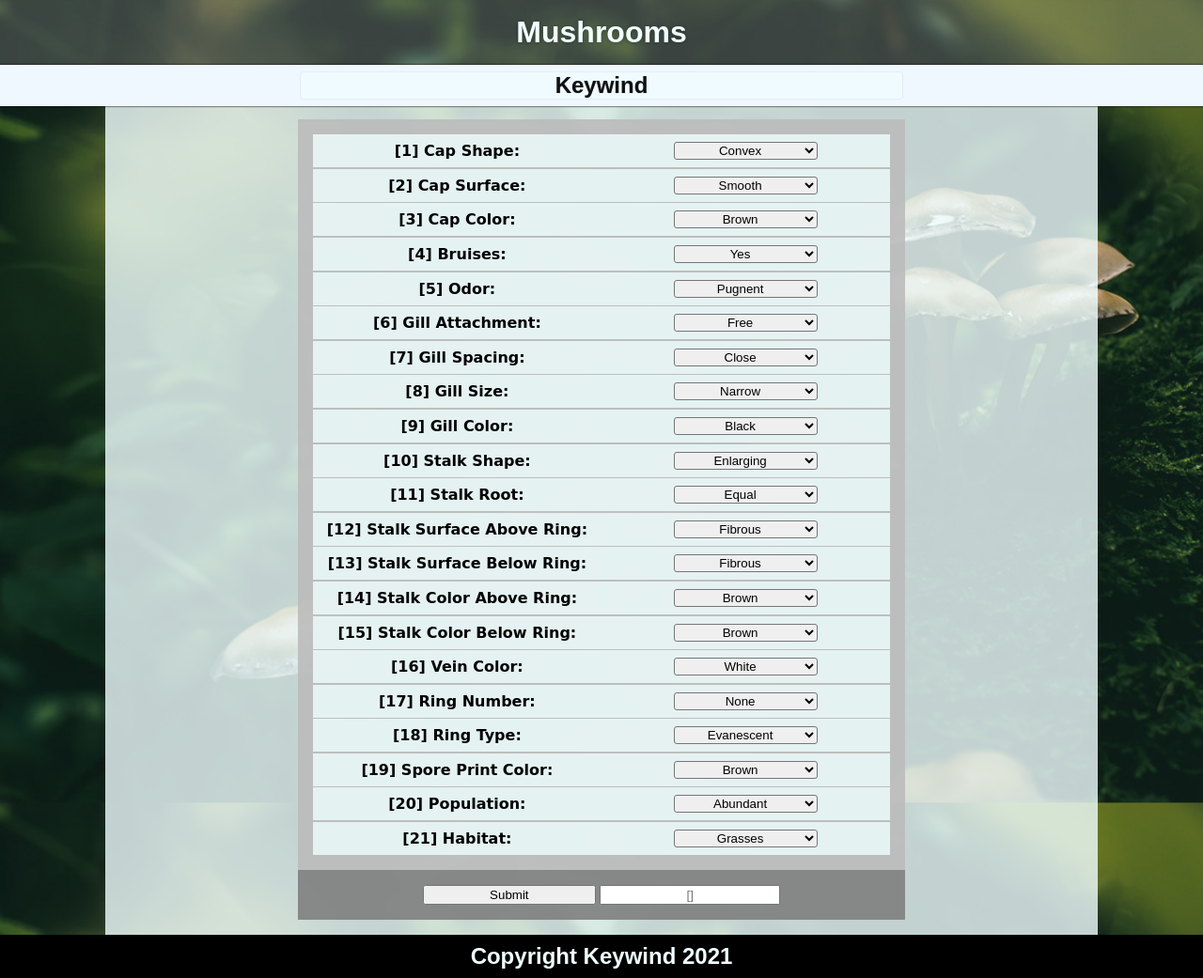
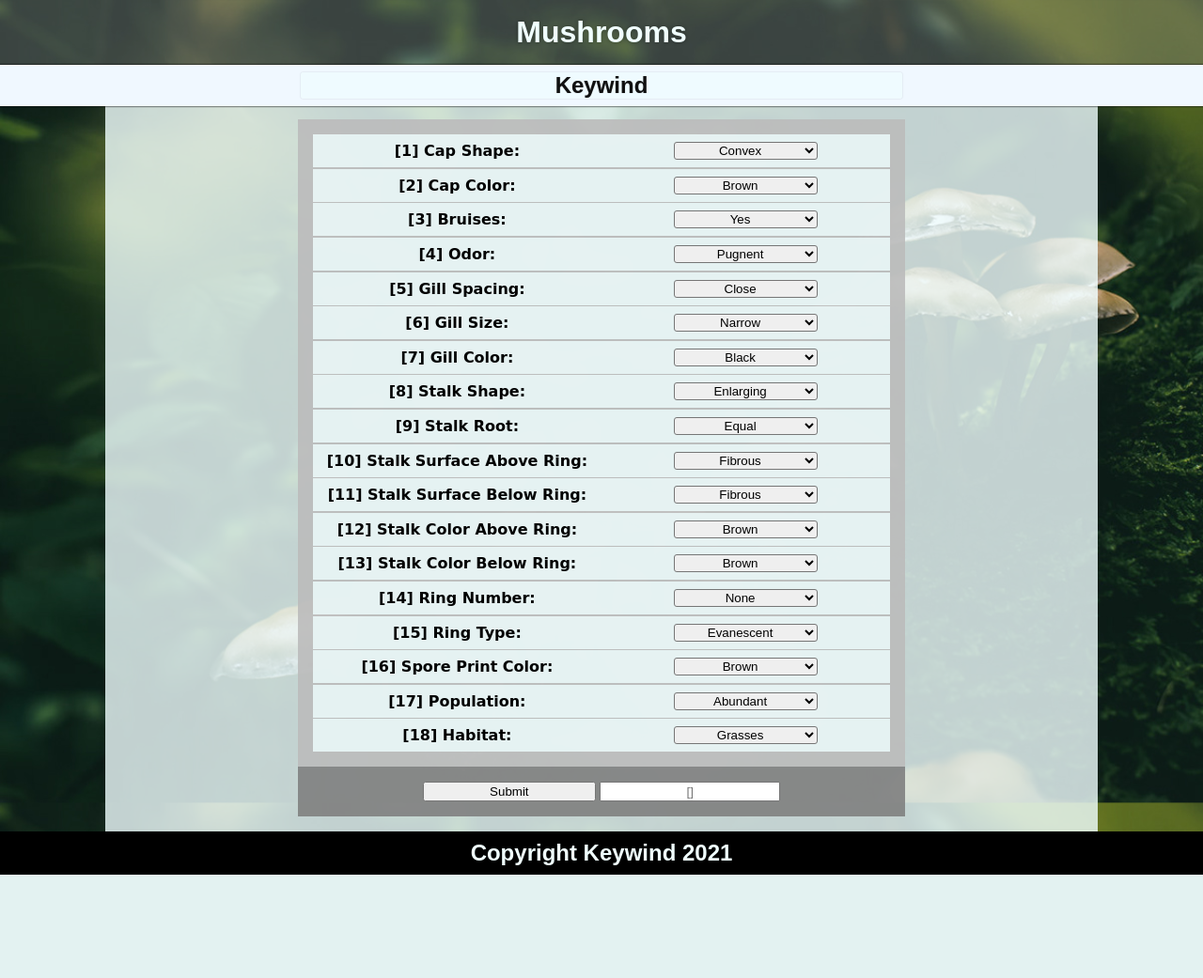
Before and after one commit to keyywind/mushrooms, a Flask app: template templates/index.html in a window 1280 px wide. Shown: the whole page at 94% size. After the commit the page ends 931 px from the top, so only its background shows below. Run offline with Flask 2, Linux system fonts and the light colour scheme; the template is opened without the code that fills it: most values are stand-ins (such as "Sample title", 1, 10 or a date in 2020).

Commit message:
[ 2022/01/02 ] [ Simplification ]

```diff
--- a/app.py
+++ b/app.py
@@ -1,25 +1,40 @@
 from flask import Flask, render_template, redirect, request
 
 import numpy, pickle
-
+import os
+os.environ['TF_CPP_MIN_LOG_LEVEL'] = '3'
 from tensorflow.keras import utils, models
 
 model = models.load_model("mushroom_model.h5")
 
 app = Flask(__name__)
 
+columns_to_eliminate = [
+    17,
+    16,
+    6,
+    2,
+    0
+]
+
+def eliminate_columns(columns):
+    global columns_to_eliminate
+    for col in columns_to_eliminate:
+        columns.pop(col)
+    return columns
+
 with open("mushroom_weights.json", "rb") as RF:
     weights = pickle.load(RF)
 
-weights.pop(0)
+weights = eliminate_columns(weights)
 
-weights.pop(15)
+total_length = 23 - len(columns_to_eliminate)
 
-lengths = [  len(weights[index]) for index in range(21) ]
+lengths = [  len(weights[index]) for index in range(total_length) ]
 
-print(lengths)
+#print(lengths)
 
-print(weights)
+#print(weights)
 
 def alertformat(message):
     return "document.addEventListener('DOMContentLoaded', () => { setTimeout(() => {  alert(" + f"{message}" + ");  }, 2500); })"
@@ -28,31 +43,31 @@
 def index():
     return render_template("index.html", edibility = "Poisonous/Edible")
 
-@app.route("/request/", methods = [ "POST", "GET" ])
-def predict():
-    matrix = numpy.zeros(shape = (21)).tolist()
-    for i in range(0, 21, 1):
-        print(i)
+@app.route("/<path:requests>", methods = [ "POST", "GET" ])
+def predict(requests = None):
+    matrix = numpy.zeros(shape = (total_length)).tolist()
+    for i in range(0, total_length, 1):
+        #print(i)
         matrix[i] = utils.to_categorical(weights[i][request.args.get(f"v{i}")], num_classes = lengths[i])
     #matrix = numpy.concatenate(tuple([ x for x in matrix ]))
     #print(len(matrix))
     #print(matrix)
     #matrix = numpy.expand_dims(numpy.concatenate(tuple([ x for x in matrix ])), axis = 0)
-    prediction = numpy.argmax(
-        numpy.array(
-            model.predict(
-                numpy.expand_dims(
-                    numpy.concatenate(tuple([ x for x in matrix ])),
-                    axis = 0
-                )
+    _prediction = numpy.array(
+        model.predict(
+            numpy.expand_dims(
+                numpy.concatenate(tuple([ x for x in matrix ])),
+                axis = 0
             )
-        )[0]
-    )
-    prediction = "Edible" if (prediction) else "Poisonous"
+        )
+    )[0]
+    index = numpy.argmax(_prediction)
+    prediction = "Edible" if (index) else "Poisonous"
+    _prediction = round(_prediction[index] * 100, 1)
     #print(len(matrix))
     #print(matrix)
     #print(numpy.array(model.predict(matrix)))
-    return render_template("index.html", edibility = prediction, alertFlag = 1)
+    return render_template("index.html", edibility = prediction, confidence = _prediction, alertFlag = 1)
 
 if __name__ == '__main__':
-    app.run(debug = True)
+    app.run()
--- a/static/js/main.js
+++ b/static/js/main.js
@@ -18,7 +18,7 @@
 }
 function get_values() {
   console.log("SUCCESS");
-  let link = ("/request" + convert_string(get_value()));
+  let link = ("/predict" + convert_string(get_value()));
   console.log(link);
   window.location.href = link;
 }
--- a/templates/index.html
+++ b/templates/index.html
@@ -13,14 +13,14 @@
       var doAlert = {{ alertFlag }};
       function alert_message() {
         if (doAlert) {
-          alert("The mushroom is predicted to be: {{ edibility }}!");
+          alert("Prediction result: {{ edibility }}! ({{  confidence  }}%)");
         }
       }
       document.addEventListener('DOMContentLoaded', () => { setTimeout(alert_message, 1100); })
     </script>
   </head>
 
-  <body>
+  <body style = "visibility : hidden; ">
 
     <div class = "main-body blurred" style = "pointer-events : none;">
       <div class = "top-section">
@@ -49,6 +49,7 @@
                 <option value = "c">Conical</option>
               </select>
             </div>
+            <!--
             <div class = "entry-box entry-box-2">
               <label class = "entry-text entry-text-2">[2] Cap Surface: </label>
               <select class = "entry-value entry-value-2">
@@ -58,8 +59,9 @@
                 <option value = "g">Grooves</option>
               </select>
             </div>
+            -->
             <div class = "entry-box entry-box-3">
-              <label class = "entry-text entry-text-3">[3] Cap Color: </label>
+              <label class = "entry-text entry-text-3">[2] Cap Color: </label>
               <select class = "entry-value entry-value-3">
                 <option value = "n">Brown</option>
                 <option value = "y">Yellow</option>
@@ -72,14 +74,14 @@
               </select>
             </div>
             <div class = "entry-box entry-box-4">
-              <label class = "entry-text entry-text-4">[4] Bruises: </label>
+              <label class = "entry-text entry-text-4">[3] Bruises: </label>
               <select class = "entry-value entry-value-4">
                 <option value = "t">Yes</option>
                 <option value = "f">No</option>
               </select>
             </div>
             <div class = "entry-box entry-box-5">
-              <label class = "entry-text entry-text-5">[5] Odor: </label>
+              <label class = "entry-text entry-text-5">[4] Odor: </label>
               <select class = "entry-value entry-value-5">
                 <option value = "p">Pugnent</option>
                 <option value = "a">Almond</option>
@@ -90,6 +92,7 @@
                 <option value = "m">Musty</option>
               </select>
             </div>
+            <!--
             <div class = "entry-box entry-box-6">
               <label class = "entry-text entry-text-6">[6] Gill Attachment: </label>
               <select class = "entry-value entry-value-6">
@@ -97,22 +100,23 @@
                 <option value = "a">Attached</option>
               </select>
             </div>
+            -->
             <div class = "entry-box entry-box-7">
-              <label class = "entry-text entry-text-7">[7] Gill Spacing: </label>
+              <label class = "entry-text entry-text-7">[5] Gill Spacing: </label>
               <select class = "entry-value entry-value-7">
                 <option value = "c">Close</option>
                 <option value = "warning">Crowded</option>
               </select>
             </div>
             <div class = "entry-box entry-box-8">
-              <label class = "entry-text entry-text-8">[8] Gill Size: </label>
+              <label class = "entry-text entry-text-8">[6] Gill Size: </label>
               <select class = "entry-value entry-value-8">
                 <option value = "n">Narrow</option>
                 <option value = "b">Broad</option>
               </select>
             </div>
             <div class = "entry-box entry-box-9">
-              <label class = "entry-text entry-text-9">[9] Gill Color: </label>
+              <label class = "entry-text entry-text-9">[7] Gill Color: </label>
               <select class = "entry-value entry-value-9">
                 <option value = "k">Black</option>
                 <option value = "n">Brown</option>
@@ -126,14 +130,14 @@
               </select>
             </div>
             <div class = "entry-box entry-box-10">
-              <label class = "entry-text entry-text-10">[10] Stalk Shape: </label>
+              <label class = "entry-text entry-text-10">[8] Stalk Shape: </label>
               <select class = "entry-value entry-value-10">
                 <option value = "e">Enlarging</option>
                 <option value = "t">Tapering</option>
               </select>
             </div>
             <div class = "entry-box entry-box-11">
-              <label class = "entry-text entry-text-11">[11] Stalk Root: </label>
+              <label class = "entry-text entry-text-11">[9] Stalk Root: </label>
               <select class = "entry-value entry-value-11">
                 <option value = "e">Equal</option>
                 <option value = "c">Club</option>
@@ -142,7 +146,7 @@
               </select>
             </div>
             <div class = "entry-box entry-box-12">
-              <label class = "entry-text entry-text-12">[12] Stalk Surface Above Ring: </label>
+              <label class = "entry-text entry-text-12">[10] Stalk Surface Above Ring: </label>
               <select class = "entry-value entry-value-12">
                 <option value = "f">Fibrous</option>
                 <option value = "y">Scaly</option>
@@ -151,7 +155,7 @@
               </select>
             </div>
             <div class = "entry-box entry-box-13">
-              <label class = "entry-text entry-text-13">[13] Stalk Surface Below Ring: </label>
+              <label class = "entry-text entry-text-13">[11] Stalk Surface Below Ring: </label>
               <select class = "entry-value entry-value-13">
                 <option value = "f">Fibrous</option>
                 <option value = "y">Scaly</option>
@@ -160,7 +164,7 @@
               </select>
             </div>
             <div class = "entry-box entry-box-14">
-              <label class = "entry-text entry-text-14">[14] Stalk Color Above Ring: </label>
+              <label class = "entry-text entry-text-14">[12] Stalk Color Above Ring: </label>
               <select class = "entry-value entry-value-14">
                 <option value = "n">Brown</option>
                 <option value = "b">Buff</option>
@@ -172,7 +176,7 @@
               </select>
             </div>
             <div class = "entry-box entry-box-15">
-              <label class = "entry-text entry-text-15">[15] Stalk Color Below Ring: </label>
+              <label class = "entry-text entry-text-15">[13] Stalk Color Below Ring: </label>
               <select class = "entry-value entry-value-15">
                 <option value = "n">Brown</option>
                 <option value = "b">Buff</option>
@@ -183,6 +187,7 @@
                 <option value = "y">Yellow</option>
               </select>
             </div>
+            <!--
             <div class = "entry-box entry-box-16">
               <label class = "entry-text entry-text-16">[16] Vein Color: </label>
               <select class = "entry-value entry-value-16">
@@ -190,8 +195,9 @@
                 <option value = "y">Yellow</option>
               </select>
             </div>
+            -->
             <div class = "entry-box entry-box-17">
-              <label class = "entry-text entry-text-17">[17] Ring Number: </label>
+              <label class = "entry-text entry-text-17">[14] Ring Number: </label>
               <select class = "entry-value entry-value-17">
                 <option value = "n">None</option>
                 <option value = "o">One</option>
@@ -199,7 +205,7 @@
               </select>
             </div>
             <div class = "entry-box entry-box-18">
-              <label class = "entry-text entry-text-18">[18] Ring Type: </label>
+              <label class = "entry-text entry-text-18">[15] Ring Type: </label>
               <select class = "entry-value entry-value-18">
                 <option value = "e">Evanescent</option>
                 <option value = "l">Large</option>
@@ -208,7 +214,7 @@
               </select>
             </div>
             <div class = "entry-box entry-box-19">
-              <label class = "entry-text entry-text-19">[19] Spore Print Color: </label>
+              <label class = "entry-text entry-text-19">[16] Spore Print Color: </label>
               <select class = "entry-value entry-value-19">
                 <option value = "n">Brown</option>
                 <option value = "k">Black</option>
@@ -219,7 +225,7 @@
               </select>
             </div>
             <div class = "entry-box entry-box-20">
-              <label class = "entry-text entry-text-20">[20] Population: </label>
+              <label class = "entry-text entry-text-20">[17] Population: </label>
               <select class = "entry-value entry-value-20">
                 <option value = "a">Abundant</option>
                 <option value = "c">Clustered</option>
@@ -230,7 +236,7 @@
               </select>
             </div>
             <div class = "entry-box entry-box-21">
-              <label class = "entry-text entry-text-21">[21] Habitat: </label>
+              <label class = "entry-text entry-text-21">[18] Habitat: </label>
               <select class = "entry-value entry-value-21">
                 <option value = "g">Grasses</option>
                 <option value = "l">Leaves</option>
@@ -264,4 +270,5 @@
 
 </html>
 <link rel = "stylesheet" href = "{{ url_for('static', filename = 'css/main.css') }}"/>
+<script defer>document.body.style.visibility = "visible";</script>
 <script src = "{{ url_for('static', filename = 'js/main.js') }}" defer></script>
```
Also changed, not shown: 1 other file.
